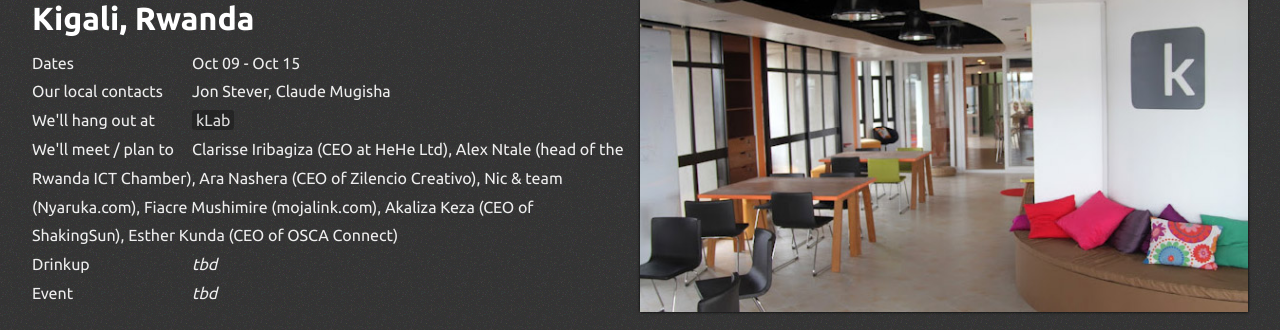
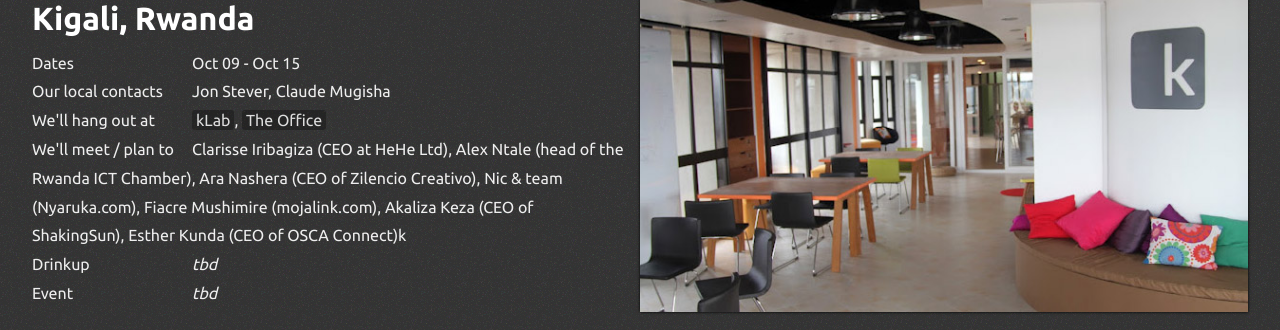
Before and after one commit to AfricaHackTrip/website-before-trip, a Jekyll site: the page built from rwanda.html, in a window 1280 px wide. Shown: the part 120-450 px from the top of the page. Built offline with Jekyll 4.4.1, drawn with Linux system fonts in a browser that asks for light colours; nearby versions of some CDN libraries; comment, search, counter and statistics services are not loaded.

Commit message:
added The Office to hang out in Rwanda

```diff
--- a/rwanda.html
+++ b/rwanda.html
@@ -19,7 +19,7 @@
   <dd>Jon Stever, Claude Mugisha</dd>
 
   <dt>We'll hang out at</dt>
-  <dd><a href="http://klab.rw/">kLab</a></dd>
+  <dd><a href="http://klab.rw/">kLab</a>, <a href="http://theofficerw.com/">The Office</a></dd>
 
   <dt>We'll meet / plan to</dt>
   <dd>
@@ -29,7 +29,7 @@
     Nic &amp; team (Nyaruka.com),
     Fiacre Mushimire (mojalink.com),
     Akaliza Keza (CEO of ShakingSun),
-    Esther Kunda (CEO of OSCA Connect)
+    Esther Kunda (CEO of OSCA Connect)k
   </dd>
 
   <dt>Drinkup</dt>
```
